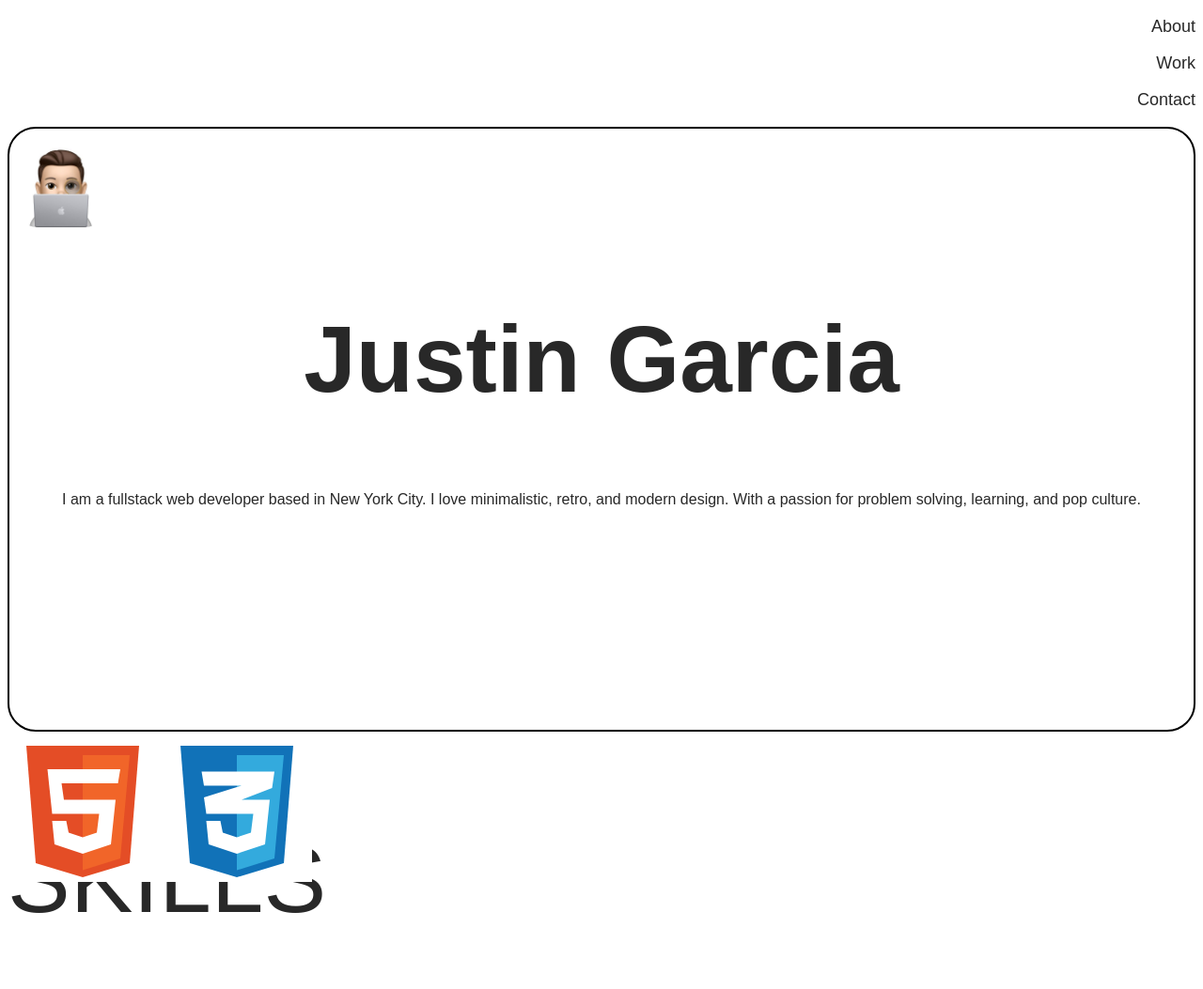
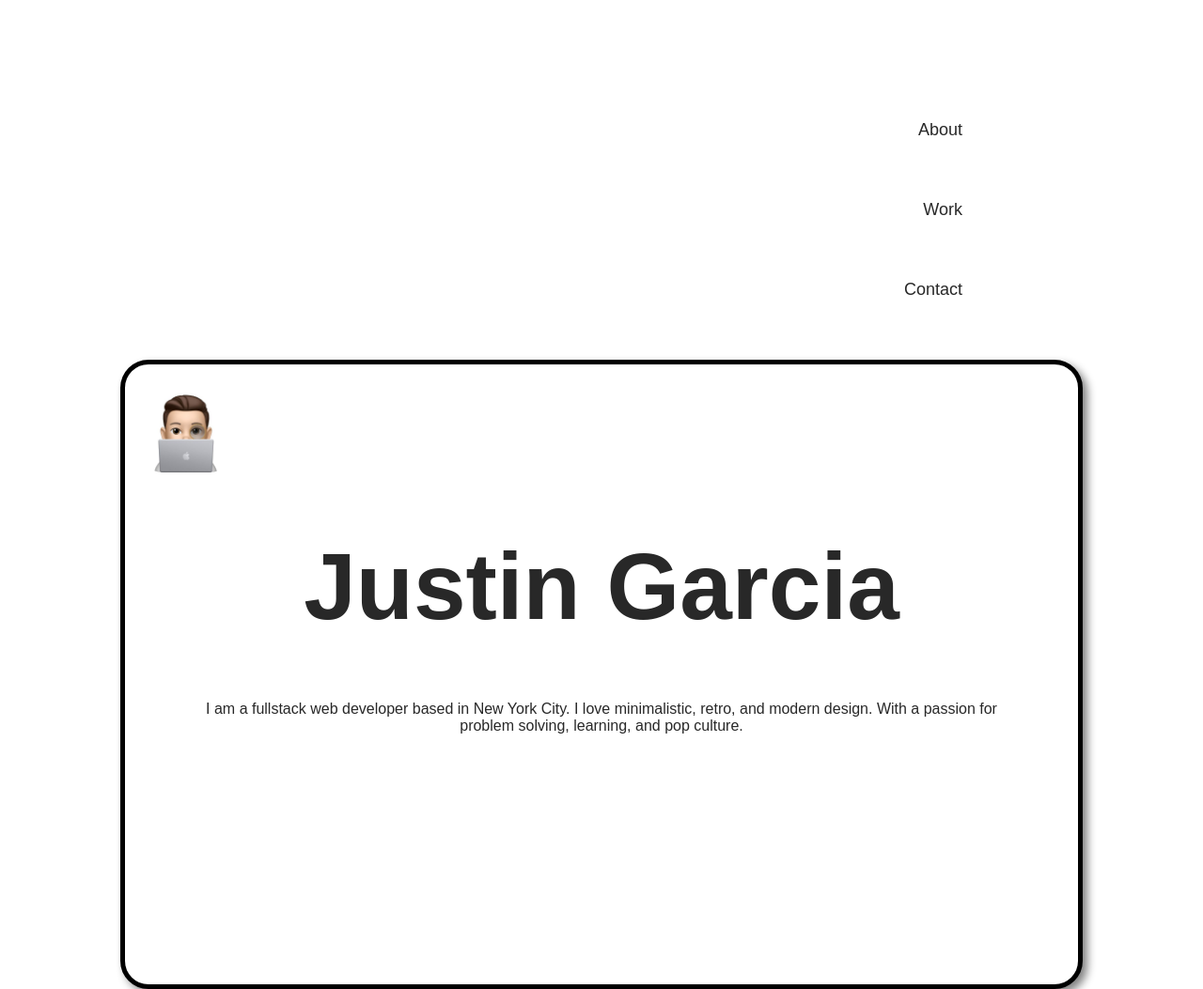
Before and after one commit to Justin-Garcia/portfolio, a plain HTML site: page index.html in a window 1280 px wide. Shown: the top 1053 px of the page at 94% size. Before the commit the page ends 994 px from the top, so only its background shows below. Drawn offline with Linux system fonts and the light colour scheme.

Commit message:
shadows, organization

```diff
--- a/style/style.css
+++ b/style/style.css
@@ -1,12 +1,18 @@
+/* Styling for large components */
 * {
   font-family: Arial, Helvetica, sans-serif;
   color: #282828;
   background-color: white;
+  margin: 8vh;
 }
 
 .card {
-    border: 2px solid black;
+    position: relative;
+    border: 5px solid black;
     border-radius: 30px;
+    display: flexbox;
+    padding: 10px;
+    box-shadow: 5px 5px 10px gray;
 }
 
 /* Nav bar appearance */
@@ -25,6 +31,7 @@ nav p {
   height: 80vh;
   margin: auto;
   text-align: center;
+  flex: 1 1 2;
 
 }
 
```
Also changed, not shown: images/icons8-css-logo-48.png (deleted), images/icons8-html-logo-48.png (deleted).
